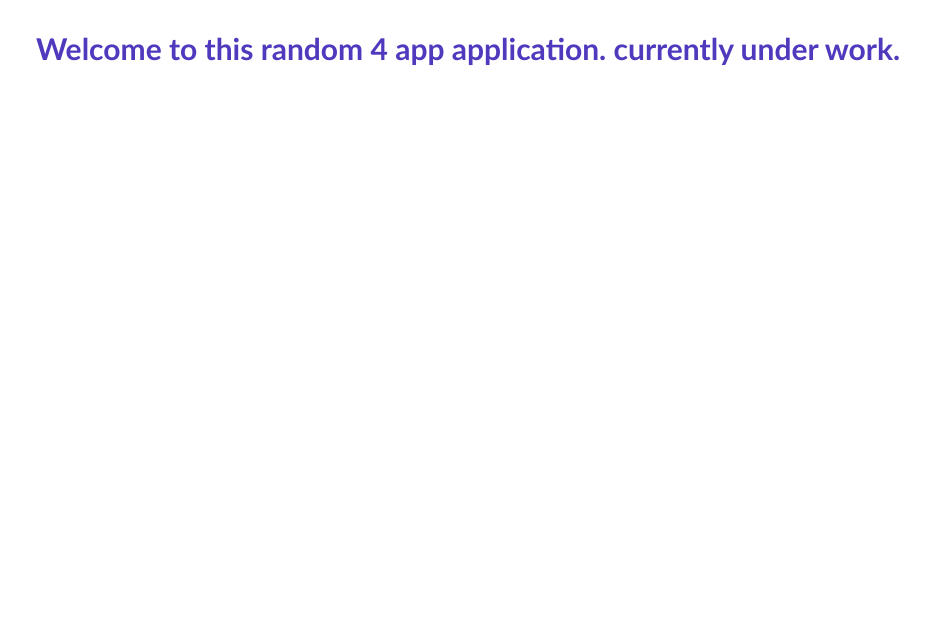
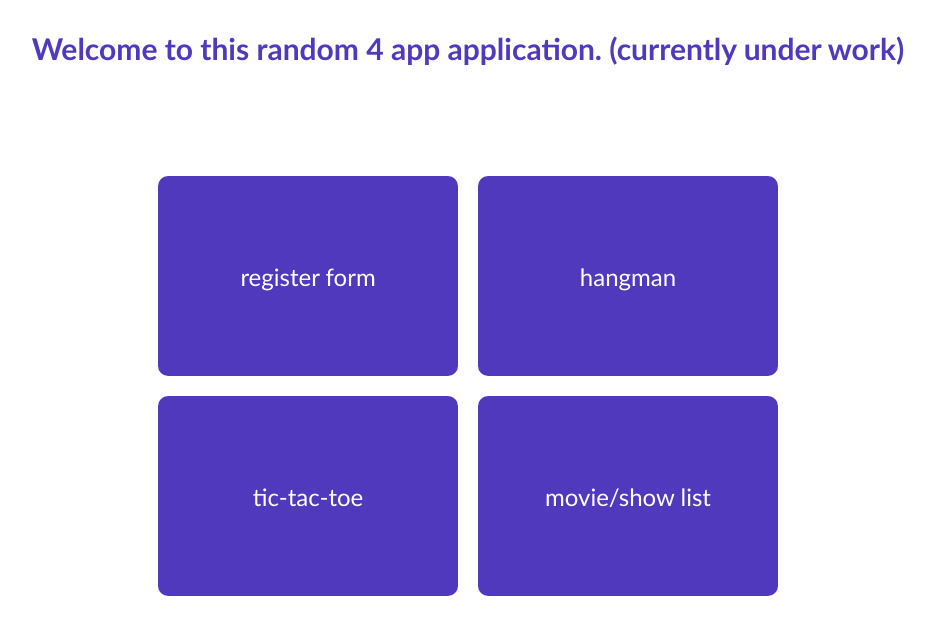
Before and after one commit to stevenstonie/talenting_software_internship_2024, an Angular app in the folder angular/4appApplication/: page / in a window 1280 px wide. Shown: the top 634 px of the page, without its empty margins (172-1107 px from the left). Built offline with nearby package versions, Linux system fonts and the light colour scheme.

Commit message:
(main-page) added 4 rectangles and styling for them

```diff
--- a/angular/4appApplication/src/app/components/main-page/main-page.component.html
+++ b/angular/4appApplication/src/app/components/main-page/main-page.component.html
@@ -1 +1,10 @@
-<h2 id="title">Welcome to this random 4 app application. currently under work. </h2>
+<h2 id="title">Welcome to this random 4 app application. (currently under work) </h2>
+
+<div class="container">
+	<div class="grid">
+		<div class="rectangle">register form</div>
+		<div class="rectangle">hangman</div>
+		<div class="rectangle">tic-tac-toe</div>
+		<div class="rectangle">movie/show list</div>
+	</div>
+</div>
--- a/angular/4appApplication/src/app/components/main-page/main-page.component.scss
+++ b/angular/4appApplication/src/app/components/main-page/main-page.component.scss
@@ -5,3 +5,43 @@
 	text-align: center;
 	color: var(--primary-color);
 }
+
+.container {
+	display: flex;
+	justify-content: center;
+	align-items: center;
+	height: 80vh;
+}
+
+.rectangle {
+	width: 300px;
+	height: 200px;
+	display: flex;
+	user-select: none;
+	align-items: center;
+	justify-content: center;
+	background-color: var(--primary-color);
+	color: white;
+	font-size: 1.5em;
+	text-align: center;
+	border-radius: 10px;
+	cursor: pointer;
+	transition: transform 0.3s, background-color 0.3s;
+
+	&:hover {
+		background-color: var(--primary-color-darker);
+		transform: scale(1.1);
+		box-shadow: 0 15px 20px var(--secondary-color-less-opaque);
+	}
+
+	&:active {
+		transform: scale(1.0);
+	}
+}
+
+.grid {
+	display: grid;
+	grid-template-columns: repeat(2, 300px);
+	grid-template-rows: repeat(2, 200px);
+	gap: 20px;
+}
--- a/angular/4appApplication/src/styles.scss
+++ b/angular/4appApplication/src/styles.scss
@@ -2,17 +2,15 @@
 	box-sizing: border-box;
 	margin: 0;
 	padding: 0;
-
-	--primary-color: #5139be;
-	--secondary-color: #e6b01d;
 }
 
-html,
-body {
-	height: 100%;
+:root {
+	--primary-color: #5139be;
+	--primary-color-darker: #432fa0;
+	--secondary-color: #eeb71e;
+	--secondary-color-less-opaque: #eeb61e7f;
 }
 
 body {
-	margin: 0;
-	font-family: Roboto, "Helvetica Neue", sans-serif;
+	font-family: 'Trebuchet MS', 'Lucida Sans Unicode', 'Lucida Grande', 'Lucida Sans', Arial, sans-serif;
 }
```
